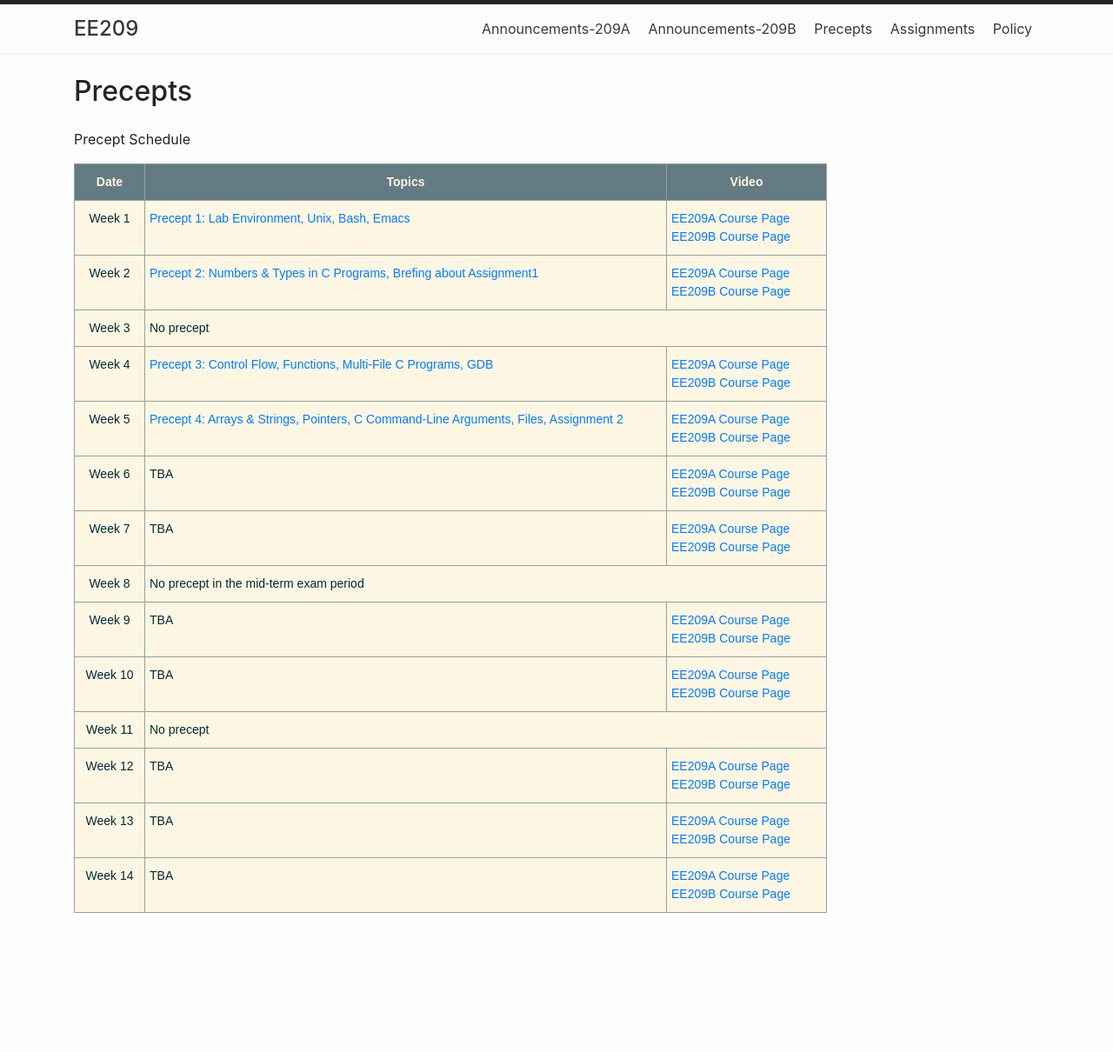
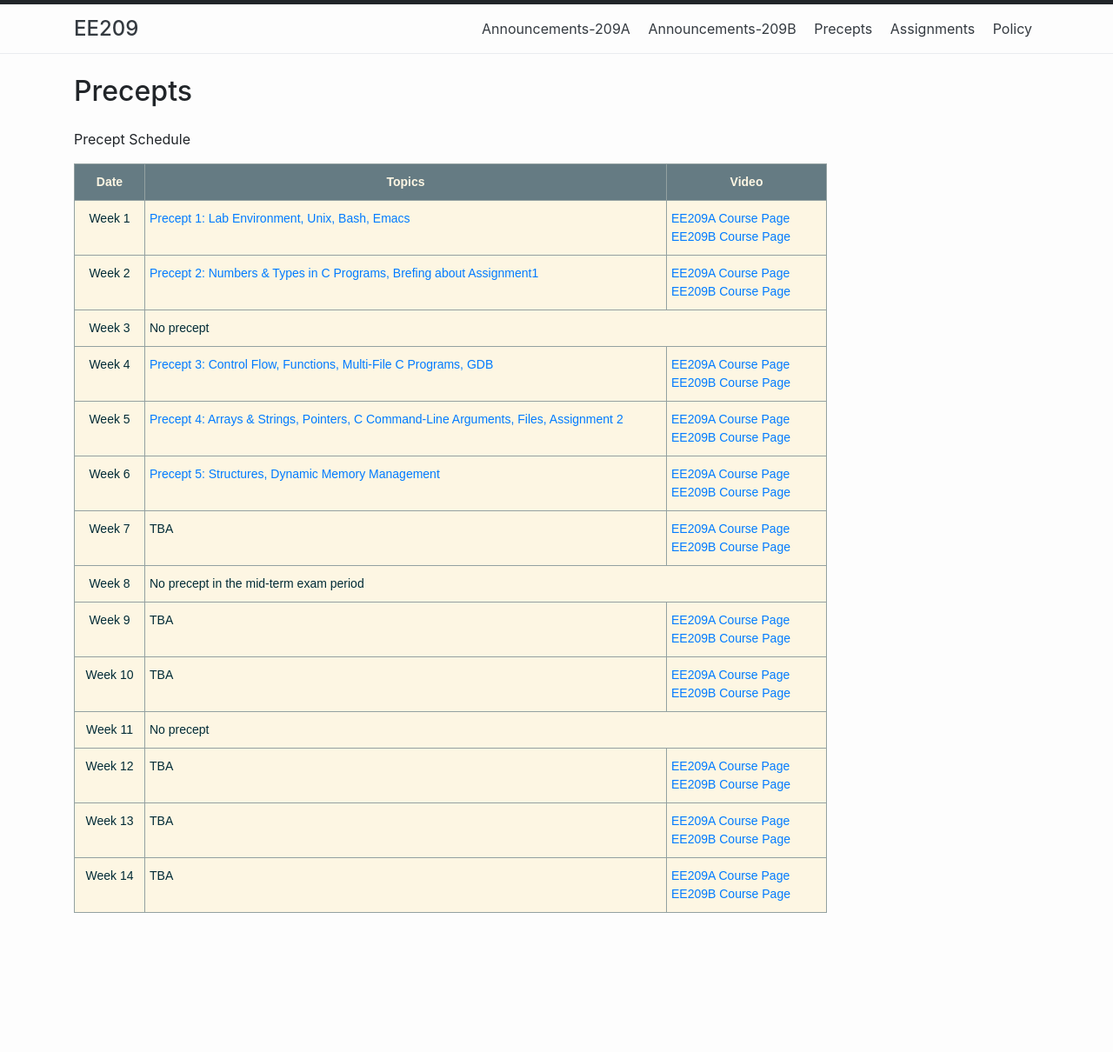
Before and after one commit to ee209-2020-fall/ee209-2020-fall, a Jekyll site: the page built from precepts.md, in a window 1280 px wide. Shown: the whole page at 87% size. Built offline with Jekyll 4.4.1, drawn with Linux system fonts in a browser that asks for light colours.

Commit message:
Precept5 file added
.

```diff
--- a/precepts.md
+++ b/precepts.md
@@ -70,8 +70,8 @@ permalink: /precepts/
   </tr>
   <tr>
     <td class="tg-c3ow">Week 6</td>
-    <td class="tg-0pky">TBA</td>
-    <!-- <td class="tg-0pky">Precept 5: Structures, Dynamic Memory Management</td> -->
+    <!-- <td class="tg-0pky">TBA</td> -->
+    <td class="tg-0pky"><a href="./05/precept_5.zip">Precept 5: Structures, Dynamic Memory Management </a></td>
     <td class="tg-0pky">
     <a href="http://klms.kaist.ac.kr/course/view.php?id=118849">EE209A Course Page</a><br>
     <a href="http://klms.kaist.ac.kr/course/view.php?id=118850">EE209B Course Page</a></td>
```
Also changed, not shown: 1 other file.
